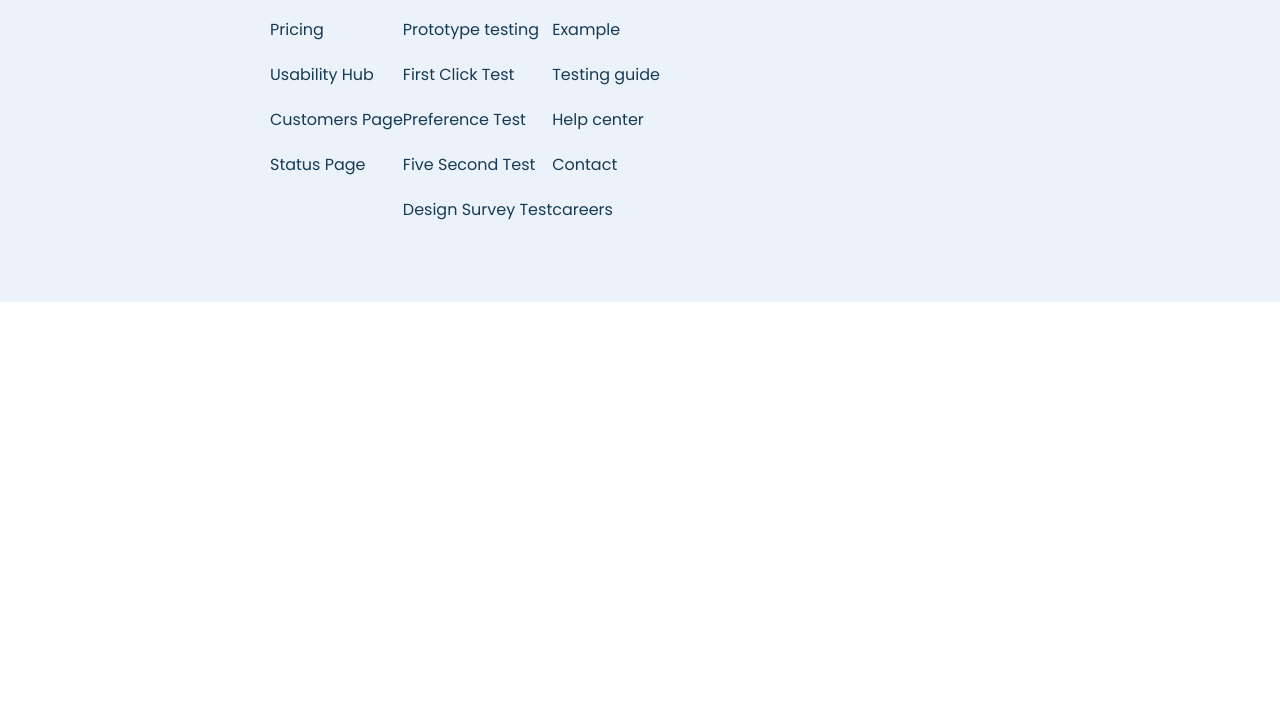
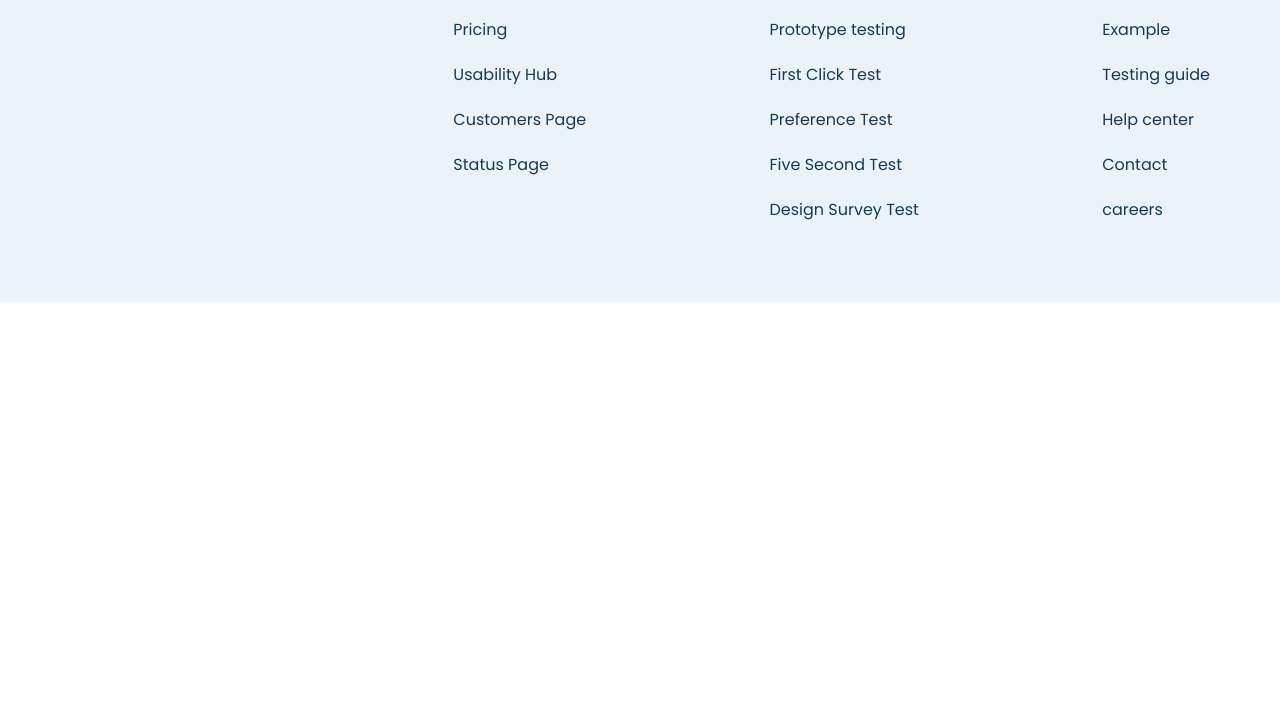
Before and after one commit to khanasad67/usabilty-clone, a plain HTML site: page index.html in a window 1280 px wide. Shown: the part 4220-4922 px from the top of the page. Drawn offline with Linux system fonts and the light colour scheme.

Commit message:
add index

```diff
--- a/index.html
+++ b/index.html
@@ -201,7 +201,7 @@
       </div>
     </section>
     <footer>
-      <div class="container flex footer-containergit">
+      <div class="container flex footer-container">
 
         <a href="#">
           <img src="assets/asset 1.png" alt="" class="company-logo">
```
